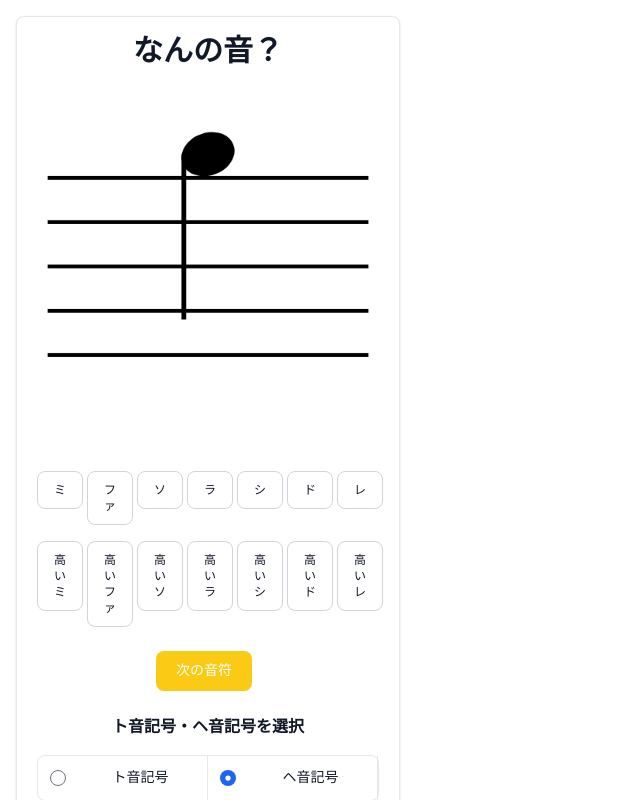
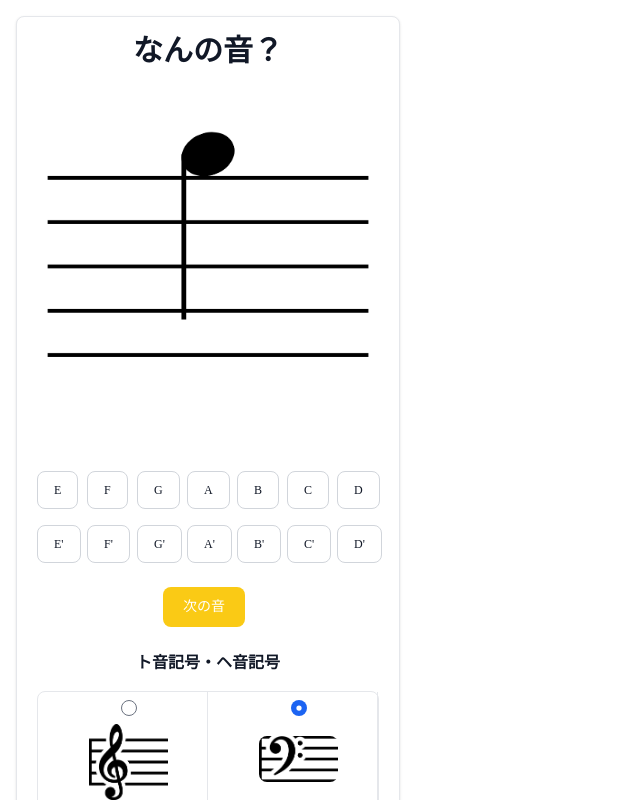
Before and after one commit to jacoyutorius/music-note-trainer, a React (Vite) app: page / in a window 1280 px wide. Shown: the top 800 px of the page, without its empty margins (0-640 px from the left). Built offline with nearby package versions, Linux system fonts and the light colour scheme; no server answers; a web font is replaced by a local one.

Commit message:
不要なコメントを削除

```diff
--- a/src/App.tsx
+++ b/src/App.tsx
@@ -15,6 +15,8 @@ import sound_high_f from './assets/sounds/high_f.wav';
 import sound_high_g from './assets/sounds/high_g.wav';
 import sound_high_a from './assets/sounds/high_a.wav';
 import sound_high_b from './assets/sounds/high_b.wav';
+import image_clef_treble from './assets/images/clef/treble.png';
+import image_clef_bass from './assets/images/clef/bass.png';
 
 // 画像の読み込み
 const imageFiles: Record<string, { default: string }> = import.meta.glob('./assets/images/clef_treble/*.png', { eager: true });
@@ -42,7 +44,7 @@ function App() {
   const [resultMessage, setResultMessage] = useState(''); // 結果メッセージ
 
   // 表示形式の状態管理
-  const [labelType, setLabelType] = useState('doremi'); // 'doremi' または 'efg'
+  const [labelType, setLabelType] = useState('efg'); // 'doremi' または 'efg'
 
   // 音部記号の状態管理
   const [clefType, setClefType] = useState('bass'); // 'treble' または 'bass'
@@ -67,23 +69,6 @@ function App() {
   const [play_high_b] = useSound(sound_high_b, { volume: 1 });
 
   // 音階データ
-  // const notes = [
-  //   { note: "c", doremi: "ド", efg: "C" },
-  //   { note: "d", doremi: "レ", efg: "D" },
-  //   { note: "e", doremi: "ミ", efg: "E" },
-  //   { note: "f", doremi: "ファ", efg: "F" },
-  //   { note: "g", doremi: "ソ", efg: "G" },
-  //   { note: "a", doremi: "ラ", efg: "A" },
-  //   { note: "b", doremi: "シ", efg: "B" },
-  //   { note: "high_c", doremi: "高いド", efg: "C'" },
-  //   { note: "high_d", doremi: "高いレ", efg: "D'" },
-  //   { note: "high_e", doremi: "高いミ", efg: "E'" },
-  //   { note: "high_f", doremi: "高いファ", efg: "F'" },
-  //   { note: "high_g", doremi: "高いソ", efg: "G'" },
-  //   { note: "high_a", doremi: "高いラ", efg: "A'" },
-  //   { note: "high_b", doremi: "高いシ", efg: "B'" },
-  // ];
-
   const notes_clef_treble = [
     { note: "c", doremi: "ド", efg: "C" },
     { note: "d", doremi: "レ", efg: "D" },
@@ -119,49 +104,11 @@ function App() {
 
   const notes = (clefType === 'treble') ? notes_clef_treble : notes_clef_bass;
 
-  // const notes = () => {
-  //   if (clefType === 'treble') {
-  //     return [
-  //       { note: "c", doremi: "ド", efg: "C" },
-  //       { note: "d", doremi: "レ", efg: "D" },
-  //       { note: "e", doremi: "ミ", efg: "E" },
-  //       { note: "f", doremi: "ファ", efg: "F" },
-  //       { note: "g", doremi: "ソ", efg: "G" },
-  //       { note: "a", doremi: "ラ", efg: "A" },
-  //       { note: "b", doremi: "シ", efg: "B" },
-  //       { note: "high_c", doremi: "高いド", efg: "C'" },
-  //       { note: "high_d", doremi: "高いレ", efg: "D'" },
-  //       { note: "high_e", doremi: "高いミ", efg: "E'" },
-  //       { note: "high_f", doremi: "高いファ", efg: "F'" },
-  //       { note: "high_g", doremi: "高いソ", efg: "G'" },
-  //       { note: "high_a", doremi: "高いラ", efg: "A'" },
-  //       { note: "high_b", doremi: "高いシ", efg: "B'" },
-  //     ];
-  //   } else {
-  //     return [
-  //       { note: 'e', doremi: 'ミ', efg: 'E' },
-  //       { note: 'f', doremi: 'ファ', efg: 'F' },
-  //       { note: 'g', doremi: 'ソ', efg: 'G' },
-  //       { note: 'a', doremi: 'ラ', efg: 'A' },
-  //       { note: 'b', doremi: 'シ', efg: 'B' },
-  //       { note: 'c', doremi: 'ド', efg: 'C' },
-  //       { note: 'd', doremi: 'レ', efg: 'D' },
-  //       { note: 'high_e', doremi: '高いミ', efg: 'E' },
-  //       { note: 'high_f', doremi: '高いファ', efg: 'F' },
-  //       { note: 'high_g', doremi: '高いソ', efg: 'G' },
-  //       { note: 'high_a', doremi: '高いラ', efg: 'A' },
-  //       { note: 'high_b', doremi: '高いシ', efg: 'B' },
-  //       { note: 'high_c', doremi: '高いド', efg: 'C' },
-  //       { note: 'high_d', doremi: '高いレ', efg: 'D' },
-  //     ]
-  //   }
-  // }
-
   // 次の画像をランダムに選択する関数
   const getNextImage = () => {
     const imageKeys = (clefType === 'treble') ? Object.keys(images) : Object.keys(imagesClefBass);
     const randomKey = imageKeys[Math.floor(Math.random() * imageKeys.length)];
-    // console.log(imageKeys, randomKey);
+
     setCurrentImage(randomKey);
     setResultMessage(''); // メッセージをリセット
   };
@@ -267,32 +214,48 @@ function App() {
             type="button"
             className="focus:outline-none mt-4 text-white bg-yellow-300 hover:bg-yellow-500 focus:ring-4 focus:ring-yellow-300 font-medium rounded-lg text-sm px-5 py-2.5 me-2 mb-2 dark:focus:ring-yellow-900"
             onClick={getNextImage}
-          >次の音符</button>
+          >次の音</button>
 
           {/* ト音記号・ヘ音記号の切り替え */}
           <section className="mt-4">
-            <h3 className="mb-4 font-semibold text-gray-900 dark:text-white">ト音記号・ヘ音記号を選択</h3>
-            <ul className="items-center w-full text-sm font-medium text-gray-900 bg-white border border-gray-200 rounded-lg sm:flex dark:bg-gray-700 dark:border-gray-600 dark:text-white">
+            <h3 className="mb-4 font-semibold text-gray-900 dark:text-white">ト音記号・ヘ音記号</h3>
+            <ul className="items-start w-full text-sm font-medium text-gray-900 bg-white border border-gray-200 rounded-lg sm:flex dark:bg-gray-700 dark:border-gray-600 dark:text-white">
               <li className="w-full border-b border-gray-200 sm:border-b-0 sm:border-r dark:border-gray-600">
-                <div className="flex items-center ps-3">
+                <div className="flex flex-col justify-start items-center ps-3">
                   <input
                     type="radio"
                     name="clefType"
                     value="treble"
+                    className="my-2"
                     checked={clefType === 'treble'}
                     onChange={() => setClefType('treble') }
+                  />
+                  <img
+                    src={image_clef_treble}
+                    alt="ト音記号"
+                    className="h-auto max-w-full rounded-lg"
+                    width={"50%"}
+                    height={"50%"}
                   />
                   <label htmlFor="horizontal-list-radio-license" className="w-full py-3 ms-2 text-sm font-medium text-gray-900 dark:text-gray-300">ト音記号</label>
                 </div>
               </li>
               <li className="w-full border-b border-gray-200 sm:border-b-0 sm:border-r dark:border-gray-600">
-                <div className="flex items-center ps-3">
+                <div className="flex flex-col justify-start items-center ps-3">
                   <input
                     type="radio"
                     name="clefType"
                     value="bass"
+                    className="my-2"
                     checked={clefType === 'bass'}
                     onChange={() => setClefType('bass') }
+                  />
+                  <img
+                    src={image_clef_bass}
+                    alt="ヘ音記号"
+                    className="h-auto max-w-full rounded-lg my-3"
+                    width={"50%"}
+                    height={"50%"}
                   />
                   <label htmlFor="horizontal-list-radio-license" className="w-full py-3 ms-2 text-sm font-medium text-gray-900 dark:text-gray-300">ヘ音記号</label>
                 </div>
@@ -302,7 +265,7 @@ function App() {
 
           {/* 表示形式の選択 */}
           <section className="mt-4">
-            <h3 className="mb-4 font-semibold text-gray-900 dark:text-white">表示形式を選択</h3>
+            <h3 className="mb-4 font-semibold text-gray-900 dark:text-white">表示形式</h3>
             <ul className="items-center w-full text-sm font-medium text-gray-900 bg-white border border-gray-200 rounded-lg sm:flex dark:bg-gray-700 dark:border-gray-600 dark:text-white">
               <li className="w-full border-b border-gray-200 sm:border-b-0 sm:border-r dark:border-gray-600">
                 <div className="flex items-center ps-3">
```
